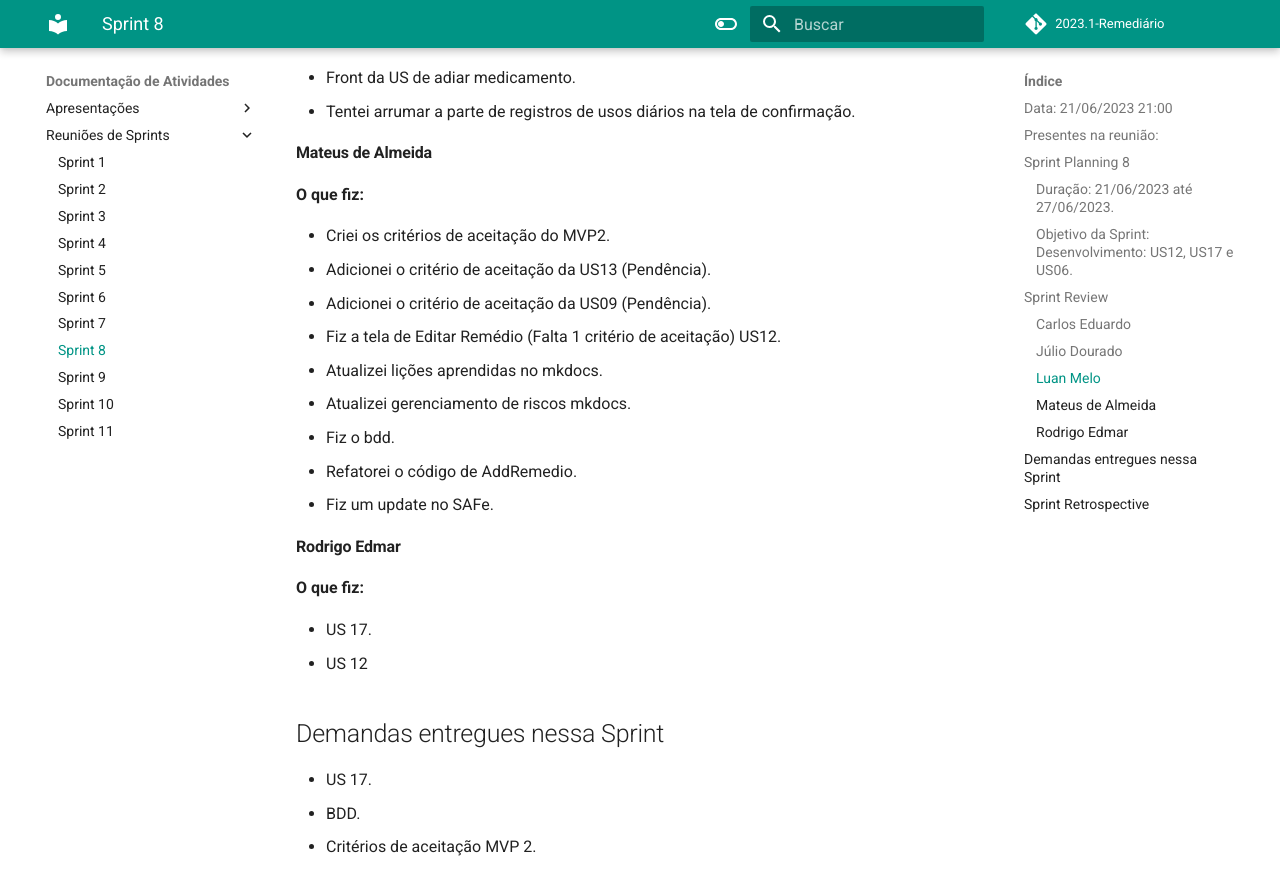
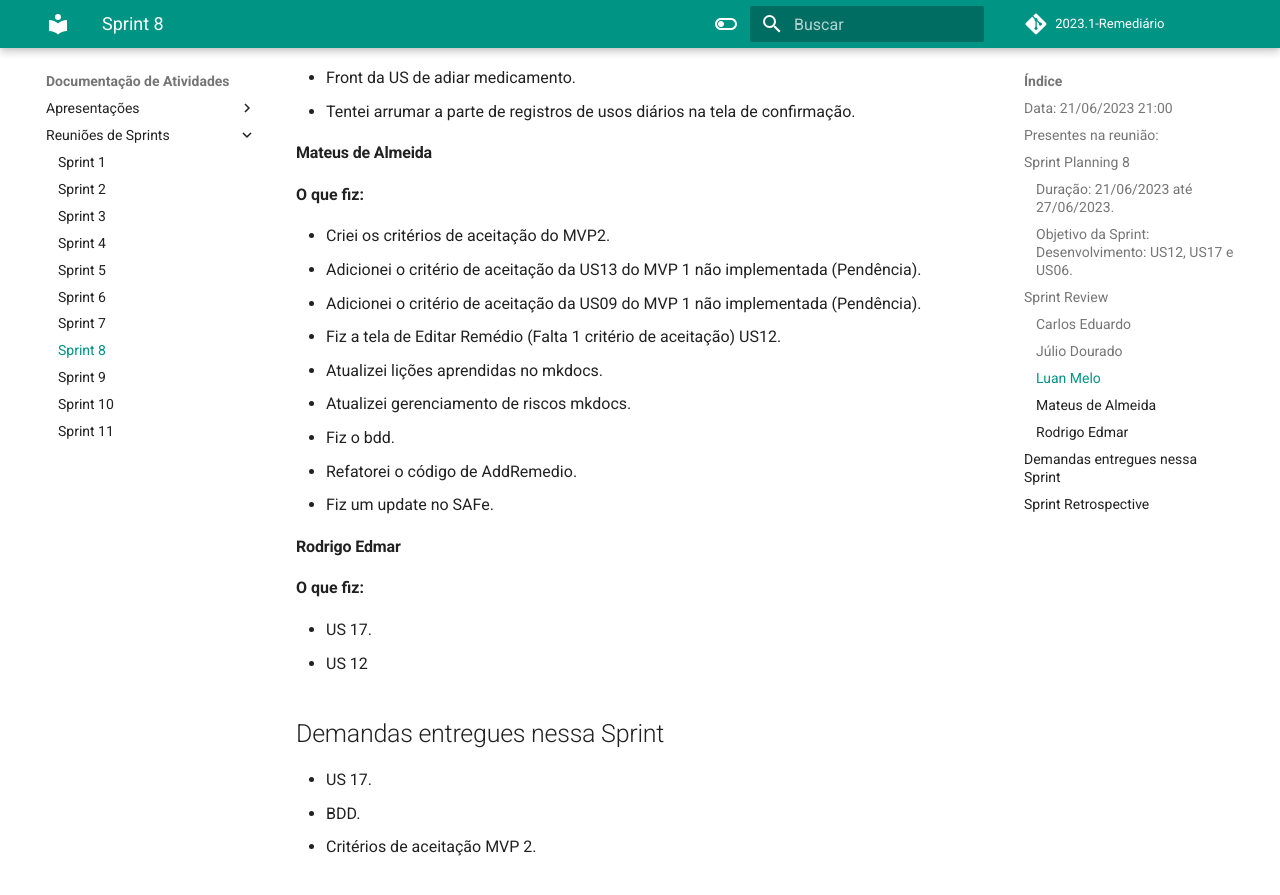
Before and after one commit to mdsreq-fga-unb/2023.1-Remediario, an MkDocs documentation site: the page built from docs/documentacao/Reuniões de Sprints/Sprint8.md, in a window 1280 px wide and 900 px high, scrolled down 1338 px. Shown: the top 895 px of the window. Built offline with MkDocs 1.6.1 and Material for MkDocs 9.7.7, drawn with Linux system fonts in a browser that asks for light colours; comment, search, counter and statistics services are not loaded.

Commit message:
Update Sprint8.md

```diff
--- a/docs/documentacao/Reuniões de Sprints/Sprint8.md
+++ b/docs/documentacao/Reuniões de Sprints/Sprint8.md
@@ -43,8 +43,8 @@
 **O que fiz:**
 
 - Criei os critérios de aceitação do MVP2.
-- Adicionei o critério de aceitação da US13 (Pendência).
-- Adicionei o critério de aceitação da US09 (Pendência).
+- Adicionei o critério de aceitação da US13 do MVP 1 não implementada (Pendência).
+- Adicionei o critério de aceitação da US09 do MVP 1 não implementada (Pendência).
 - Fiz a tela de Editar Remédio (Falta 1 critério de aceitação) US12.
 - Atualizei lições aprendidas no mkdocs.
 - Atualizei gerenciamento de riscos mkdocs.
```
